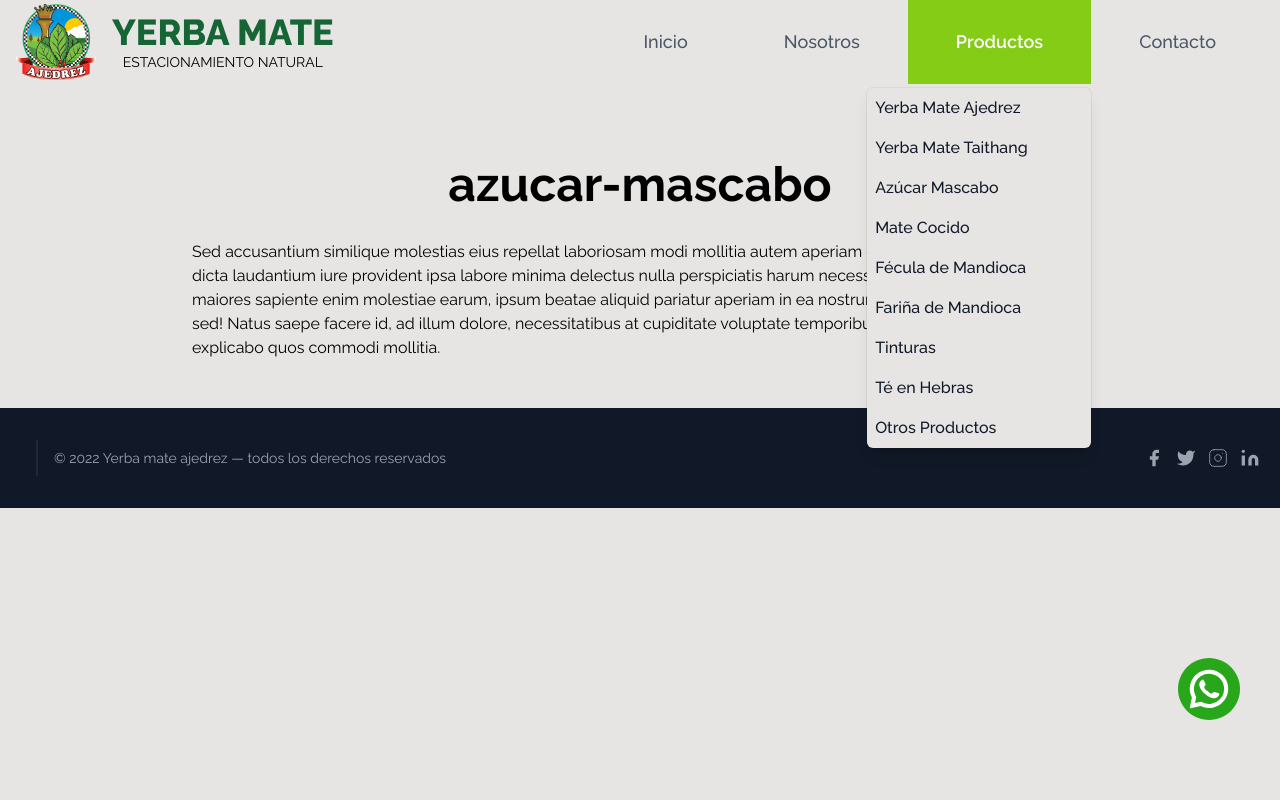
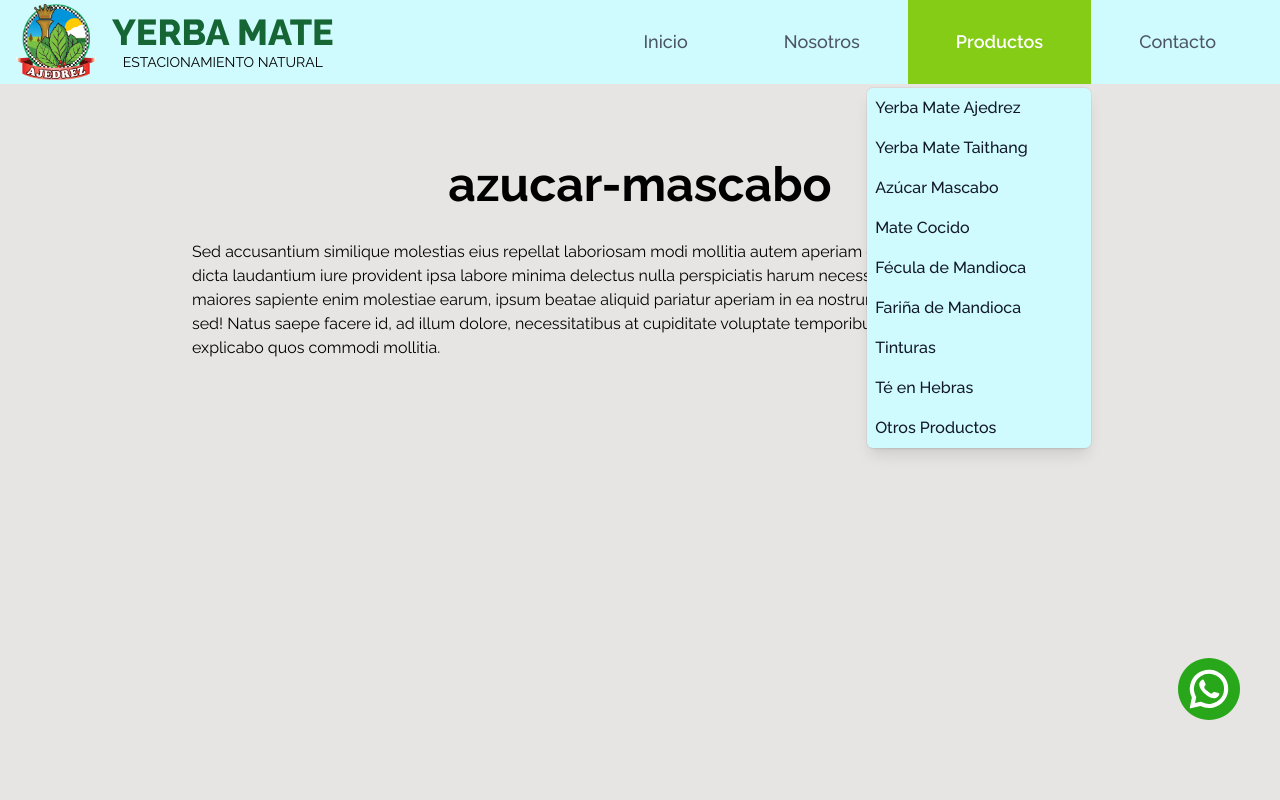
Before and after one commit to gbritez53/yerba-mate-ajedrez, a Next.js app: page /azucar-mascabo in a window 1280 px wide. Both pictures are taken after a click on the button "Productos". Shown: the top 800 px of the page. Built offline with nearby package versions, Linux system fonts and the light colour scheme.

Commit message:
fix: change color navbar

```diff
--- a/components/Dropdown.js
+++ b/components/Dropdown.js
@@ -30,7 +30,7 @@
         leaveFrom="transform opacity-100 scale-100"
         leaveTo="transform opacity-0 scale-95"
       >
-        <Menu.Items className="absolute right-0 w-56 mt-8 origin-top-right bg-stone-200 rounded-md shadow-lg ring-1 ring-black ring-opacity-5 focus:outline-none overflow-hidden">
+        <Menu.Items className="absolute right-0 w-56 mt-8 origin-top-right bg-cyan-100 rounded-md shadow-lg ring-1 ring-black ring-opacity-5 focus:outline-none overflow-hidden">
           <div className=" ">
             <Menu.Item>
               {({ active }) => (
--- a/components/Navbar.js
+++ b/components/Navbar.js
@@ -33,7 +33,7 @@
 
   return (
     <nav ref={wrapperRef}>
-      <div className="bg-stone-200 fixed z-50 w-full">
+      <div className="bg-cyan-100 fixed z-50 w-full">
         <div className="max-w-full lg:max-w-7xl mx-auto px-4">
           <div className="flex justify-between items-center">
             <div className="flex space-x-4 items-center">
--- a/components/Section.js
+++ b/components/Section.js
@@ -2,7 +2,9 @@
 
 const Section = ({ children }) => {
   return (
-    <section className="px-10 md:px-32 lg:px-48 py-12">{children}</section>
+    <section className="px-10 md:px-32 lg:px-48 py-12 h-screen">
+      {children}
+    </section>
   );
 };
 
```
